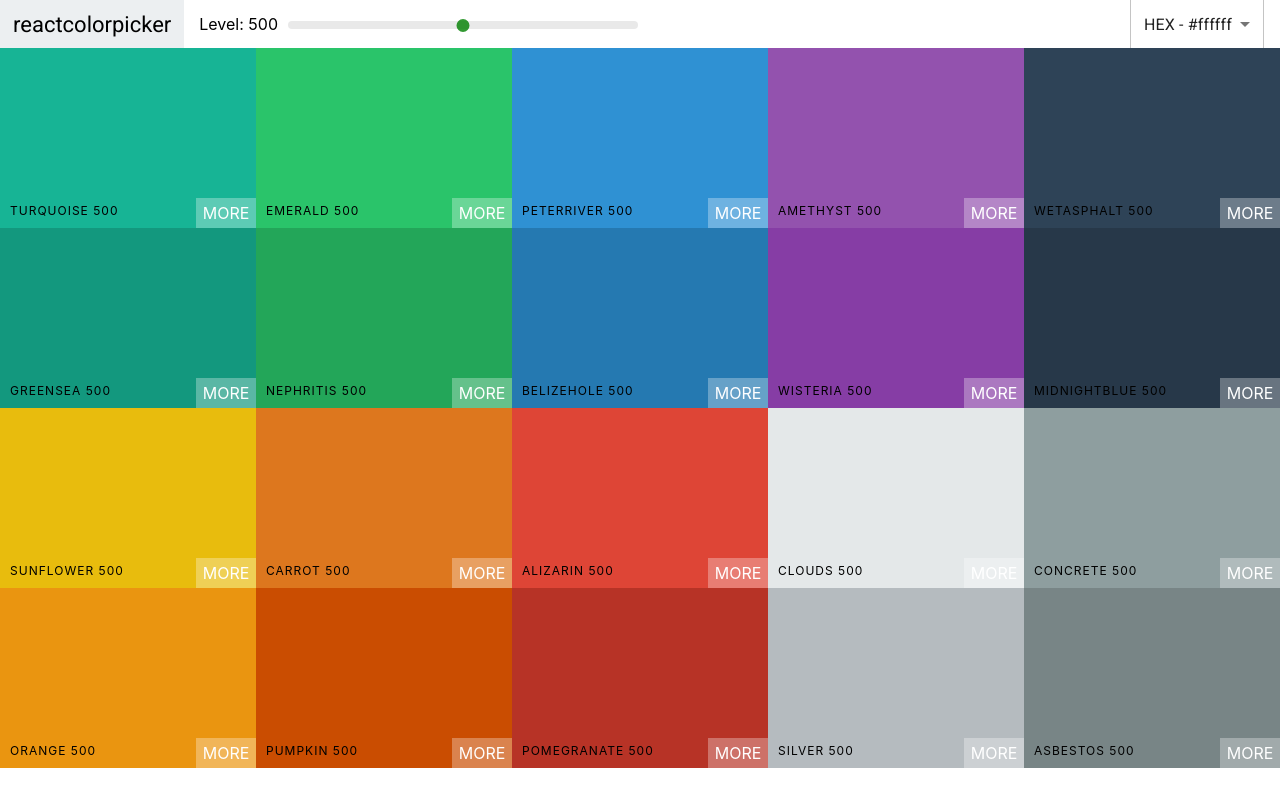
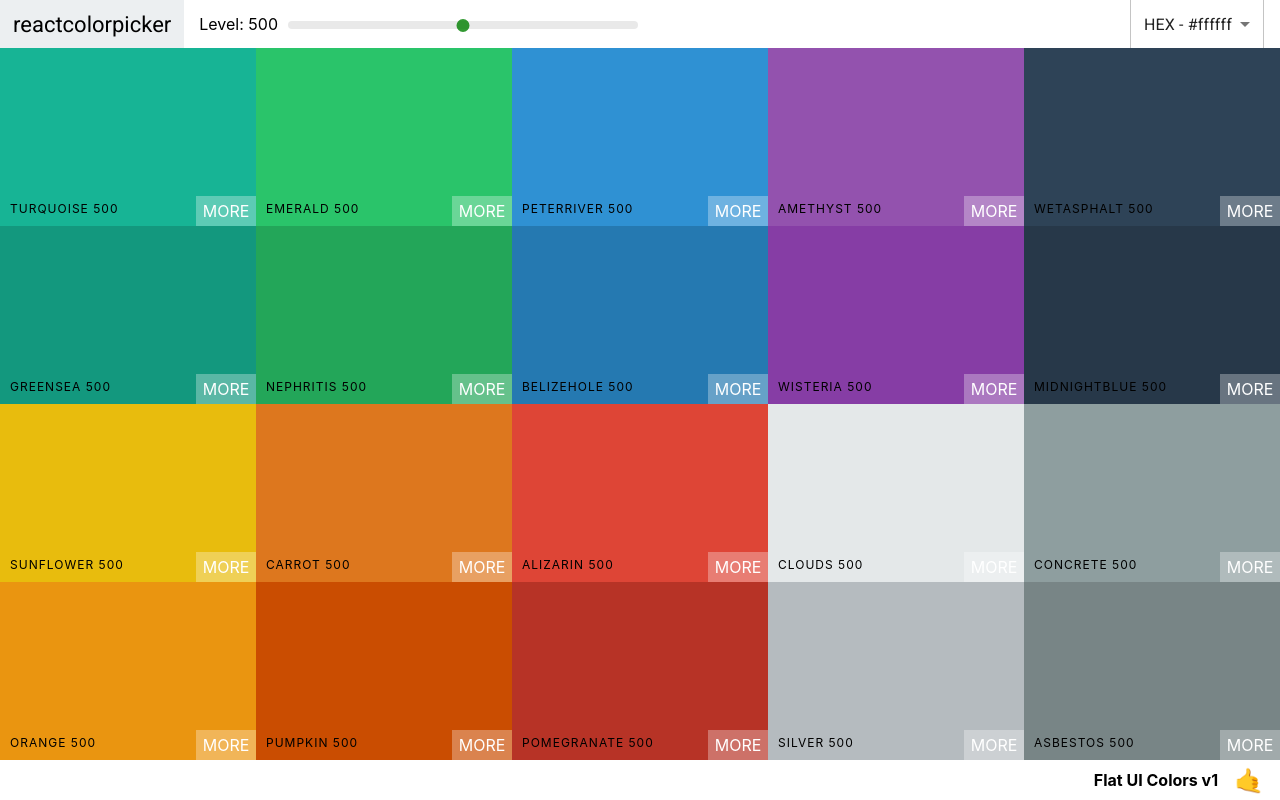
Before and after one commit to elizabethrsotomayor/colors-app, a React (Create React App) app: page / in a window 1280 px wide. Built offline with nearby package versions, Linux system fonts and the light colour scheme.

Commit message:
add palette footer

```diff
--- a/src/Palette.css
+++ b/src/Palette.css
@@ -1,7 +1,23 @@
 .Palette {
     height: 100vh;
+    display: flex;
+    flex-direction: column;
 }
 
 .Palette-colors {
     height: 90%;
 }
+
+.Palette-footer {
+    background-color: white;
+    height: 5vh;
+    display: flex;
+    justify-content: flex-end;
+    align-items: center;
+    font-weight: bold;
+}
+
+.Palette-footer-emoji {
+    font-size: 1.5rem;
+    margin: 0 1rem
+}
--- a/src/Palette.js
+++ b/src/Palette.js
@@ -23,10 +23,10 @@
   }
 
   render() {
-    const {colors} = this.props.palette;
+    const {colors, paletteName, emoji} = this.props.palette;
     const {level, format} = this.state;
     const colorBoxes = colors[level].map(color => (
-        <ColorBox background={color[format]} name={color.name}/>
+        <ColorBox background={color[format]} name={color.name} key={color.id}/>
     ));
 
     return (
@@ -35,6 +35,10 @@
         <div className='Palette-colors'>
             {colorBoxes}
         </div>
+        <footer className="Palette-footer">
+          {paletteName}
+          <span className="Palette-footer-emoji">{emoji}</span>
+        </footer>
       </div>
     )
   }
```
